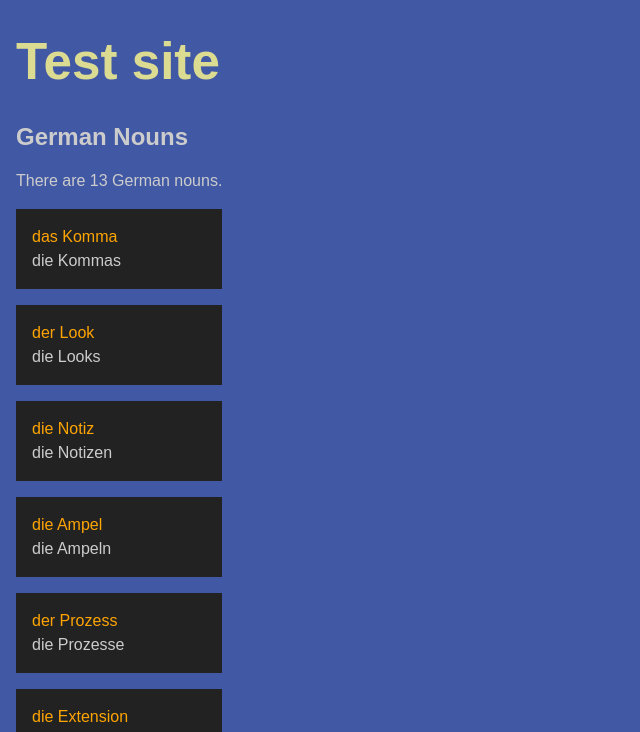
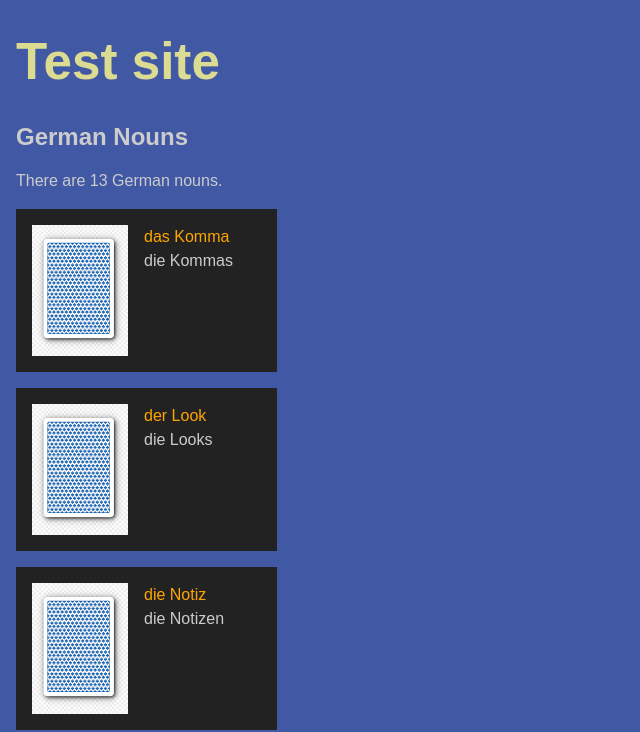
Before and after one commit to Galina-S/reactbasic, a React (Vite) app: page / in a window 1280 px wide. Shown: the top 732 px of the page, without its empty margins (0-640 px from the left). Built offline with nearby package versions, Linux system fonts and the light colour scheme.

Commit message:
addd image

```diff
--- a/src/App.jsx
+++ b/src/App.jsx
@@ -25,8 +25,11 @@ function App() {
     {germanNouns.map(germanNoun => {
       return (
         <div className="germanNoun">
+          <img src="images/cardback.png" alt="" />
+          <div className="info">
         <div className='singular'>{germanNoun.article} {germanNoun.singular}</div>
         <div className='plural'>{germanNoun.plural}</div>
+        </div>
         </div>
       )
     })}
--- a/src/App.scss
+++ b/src/App.scss
@@ -14,6 +14,11 @@ h1 {
     background-color: #222;
     margin-bottom: 1rem;
     padding: 1rem;
+    display:flex;
+    gap: 1rem;
+    img {
+      width: 6rem;
+    }
     .singular {
       color: orange;
     }
```
